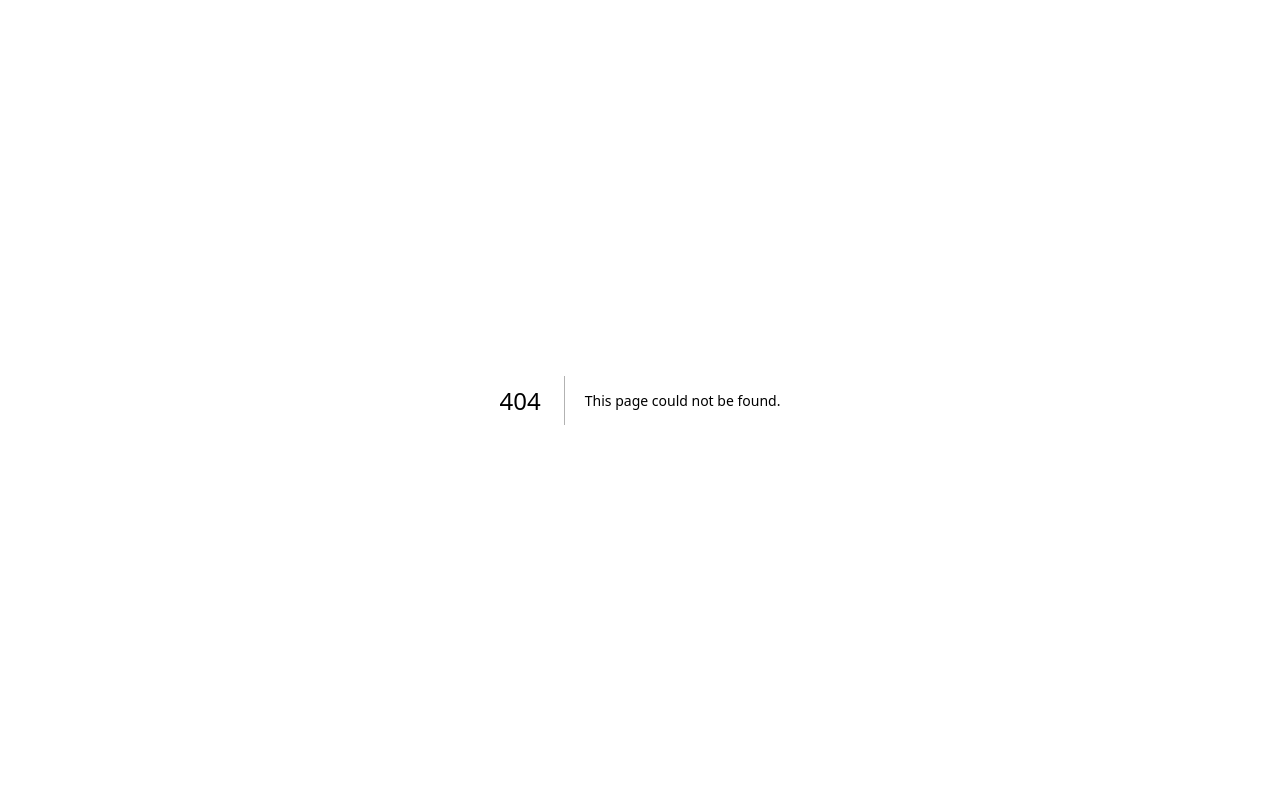
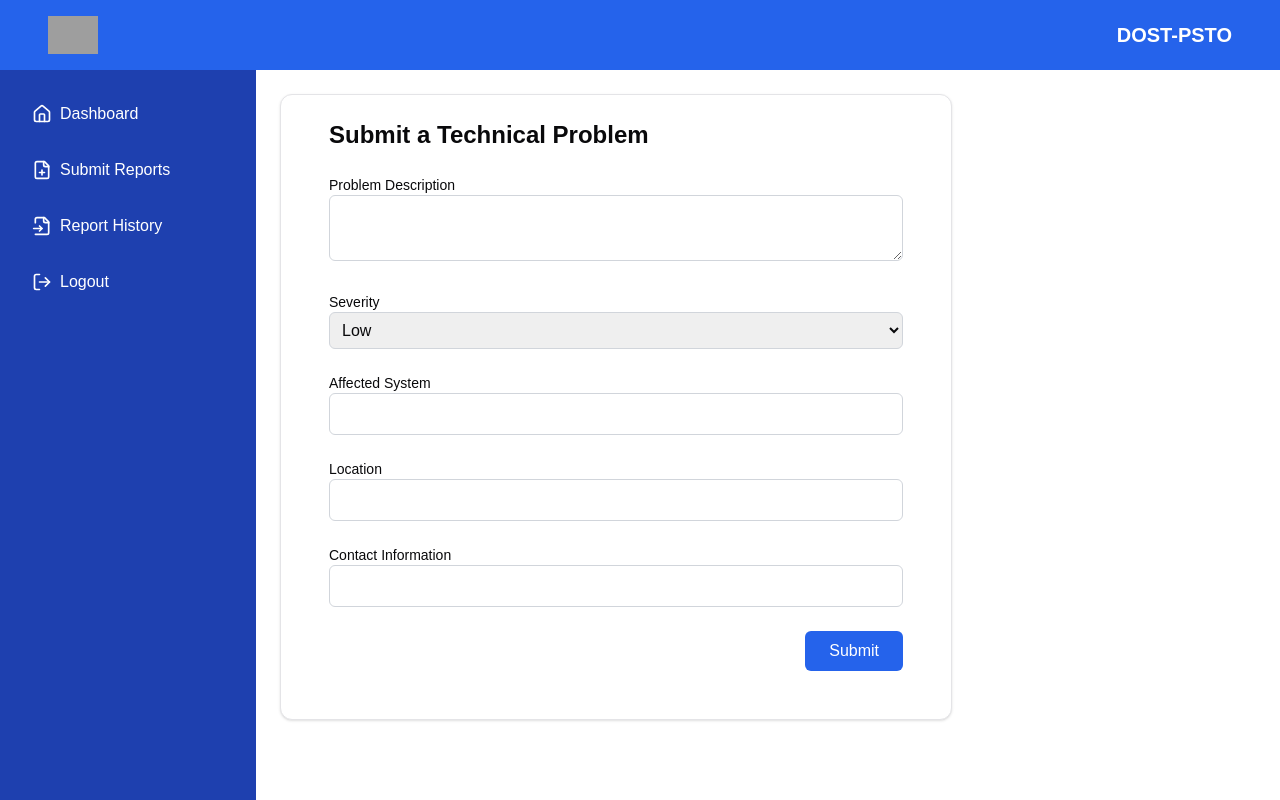
Before and after one commit to mawijardiniano/TechnicaSupportSystem, a Next.js app: page /users/dashboard/submit in a window 1280 px wide. Before the commit this address had no page. Built offline with nearby package versions, Linux system fonts and the light colour scheme; grey boxes are pictures that could not be loaded.

Commit message:
fix users dashboard and submit report page

```diff
--- a/src/app/(pages)/admin/dashboard/page.jsx
+++ b/src/app/(pages)/admin/dashboard/page.jsx
@@ -1,7 +1,14 @@
 "use client";
 import axios from "axios";
 import { useEffect, useState } from "react";
-import { BarChart, AlertCircle } from "lucide-react";
+import {
+  BarChart,
+  Clock,
+  Loader,
+  PauseCircle,
+  CheckCircle,
+  AlertTriangle,
+} from "lucide-react";
 
 export default function Admin() {
   const GET = "http://localhost:5001/api/report/get-report";
@@ -59,7 +66,7 @@ export default function Admin() {
         <div className="w-full h-36 border p-6 rounded-sm flex flex-col justify-between">
           <div className="flex flex-row justify-between">
             <p>Pending Reports</p>
-            <BarChart />
+            <Clock />
           </div>
           <p className="text-3xl font-bold">{pendingReports}</p>
           <p className="text-gray-400 font-medium text-sm">
@@ -69,7 +76,7 @@ export default function Admin() {
         <div className="w-full h-36 border p-6 rounded-sm flex flex-col justify-between">
           <div className="flex flex-row justify-between">
             <p>In Progress Reports</p>
-            <BarChart />
+            <Loader />
           </div>
           <p className="text-3xl font-bold">{inProgressReports}</p>
           <p className="text-gray-400 font-medium text-sm">
@@ -79,7 +86,7 @@ export default function Admin() {
         <div className="w-full h-36 border p-6 rounded-sm flex flex-col justify-between">
           <div className="flex flex-row justify-between">
             <p>On Hold Reports</p>
-            <BarChart />
+            <PauseCircle />
           </div>
           <p className="text-3xl font-bold">{onHoldReports}</p>
           <p className="text-gray-400 font-medium text-sm">
@@ -89,7 +96,7 @@ export default function Admin() {
         <div className="w-full h-36 border p-6 rounded-sm flex flex-col justify-between">
           <div className="flex flex-row justify-between">
             <p>Closed Reports</p>
-            <BarChart />
+            <CheckCircle />
           </div>
           <p className="text-3xl font-bold">{closedReports}</p>
           <p className="text-gray-400 font-medium text-sm">
@@ -99,7 +106,7 @@ export default function Admin() {
         <div className="w-full h-36 border p-6 rounded-sm flex flex-col justify-between">
           <div className="flex flex-row justify-between">
             <p>Critical Reports</p>
-            <AlertCircle />
+            <AlertTriangle />
           </div>
           <p className="text-3xl font-bold">{criticalReports}</p>
           <p className="text-gray-400 font-medium text-sm">
--- a/src/app/(pages)/authentication/login/page.jsx
+++ /dev/null
@@ -1,8 +0,0 @@
-export default function Login() {
-    return (
-
-        <div className="bg-red-600 text-white">
-            HAHAHA
-        </div>
-    )
-}
--- /dev/null
+++ b/src/app/(pages)/users/dashboard/page.jsx
@@ -0,0 +1,15 @@
+export default function Page() {
+  return (
+    <div>
+      <div className="flex flex-row justify-between">
+        <p className="text-4xl font-bold ">WelCum, DOST Staffs</p>
+        <button className="bg-black py-2 px-4 rounded-md text-white">Submit Report</button>
+      </div>
+      <div className="border">
+        <div className="p-4">
+          <h1>Your Reports</h1>
+        </div>
+      </div>
+    </div>
+  )
+}
--- a/src/app/(pages)/dashboard/page.jsx
+++ b/src/app/(pages)/users/dashboard/submit/page.jsx
@@ -1,7 +1,7 @@
 "use client";
 
 import { Card, CardContent } from "@/components/ui/card";
-import { useState, useEffect } from "react";
+import { useState } from "react";
 
 export default function Dashboard() {
   const [formData, setFormData] = useState({
@@ -13,14 +13,12 @@ export default function Dashboard() {
   });
   const [message, setMessage] = useState("");
 
-
   const handleChange = (e) => {
     setFormData({
       ...formData,
       [e.target.name]: e.target.value,
     });
   };
-
 
   const handleSubmit = async (e) => {
     e.preventDefault();
@@ -49,31 +47,22 @@ export default function Dashboard() {
   };
 
   return (
-    <div className="h-screen flex flex-col items-center bg-cover bg-center relative overflow-hidden">
-      <Card>
+    <div className="">
+      <Card className="w-full max-w-2xl p-6">
         <CardContent>
-          <h2 className="text-xl font-semibold mb-4">Submit a Technical Problem</h2>
+          <h2 className="text-2xl font-semibold mb-6">
+            Submit a Technical Problem
+          </h2>
           {message && <div className="mb-4 text-green-600">{message}</div>}
 
-          <form onSubmit={handleSubmit} className="space-y-4">
-          <div>
-              <label htmlFor="severity" className="block text-sm font-medium">Problem</label>
-              <select
-                id="severity"
-                name="severity"
-                value={formData.severity}
-                onChange={handleChange}
-                className="w-full p-2 border border-gray-300 rounded-md"
-                required
+          <form onSubmit={handleSubmit} className="space-y-6">
+            <div>
+              <label
+                htmlFor="description"
+                className="block text-sm font-medium"
               >
-                <option value="low">Cable</option>
-                <option value="medium">PC</option>
-                <option value="high">Network</option>
-              </select>
-            </div>
-
-            <div>
-              <label htmlFor="description" className="block text-sm font-medium">Problem Description</label>
+                Problem Description
+              </label>
               <textarea
                 id="description"
                 name="description"
@@ -85,7 +74,9 @@ export default function Dashboard() {
             </div>
 
             <div>
-              <label htmlFor="severity" className="block text-sm font-medium">Severity</label>
+              <label htmlFor="severity" className="block text-sm font-medium">
+                Severity
+              </label>
               <select
                 id="severity"
                 name="severity"
@@ -101,7 +92,9 @@ export default function Dashboard() {
             </div>
 
             <div>
-              <label htmlFor="system" className="block text-sm font-medium">Affected System</label>
+              <label htmlFor="system" className="block text-sm font-medium">
+                Affected System
+              </label>
               <input
                 id="system"
                 name="system"
@@ -114,7 +107,9 @@ export default function Dashboard() {
             </div>
 
             <div>
-              <label htmlFor="location" className="block text-sm font-medium">Location</label>
+              <label htmlFor="location" className="block text-sm font-medium">
+                Location
+              </label>
               <input
                 id="location"
                 name="location"
@@ -127,7 +122,9 @@ export default function Dashboard() {
             </div>
 
             <div>
-              <label htmlFor="contact" className="block text-sm font-medium">Contact Information</label>
+              <label htmlFor="contact" className="block text-sm font-medium">
+                Contact Information
+              </label>
               <input
                 id="contact"
                 name="contact"
@@ -140,7 +137,12 @@ export default function Dashboard() {
             </div>
 
             <div className="text-right">
-              <button type="submit" className="px-6 py-2 bg-blue-600 text-white rounded-md">Submit</button>
+              <button
+                type="submit"
+                className="px-6 py-2 bg-blue-600 text-white rounded-md"
+              >
+                Submit
+              </button>
             </div>
           </form>
         </CardContent>
--- /dev/null
+++ b/src/app/(pages)/users/layout.jsx
@@ -0,0 +1,18 @@
+import Navbar from "@/components/users/navbar";
+import Sidebar from "@/components/users/sidebar";
+
+const Layout = ({ children }) => {
+  return (
+    <div className="h-screen flex flex-col overflow-hidden w-full">
+      <Navbar />
+      <div className="flex flex-1 overflow-hidden">
+        <aside className="w-64 bg-blue-800 text-white hidden md:block">
+          <Sidebar />
+        </aside>
+        <main className="flex-1 p-6 bg-white">{children}</main>
+      </div>
+    </div>
+  );
+};
+
+export default Layout;
--- a/src/app/page.js
+++ b/src/app/page.js
@@ -1,5 +1,5 @@
 
-import Admin from "@/app/(pages)/admin/dashboard/page"
+import Admin from "@/app/(pages)/users/dashboard/page"
 export default function Home() {
   return (
     <div>
--- /dev/null
+++ b/src/components/users/navbar.jsx
@@ -0,0 +1,19 @@
+"use client"
+import Image from "next/image";
+import Link from "next/link";
+import logo from "@/assets/Logo.png";
+
+const Navbar = () => {
+  return (
+    <nav className="bg-blue-600 text-white p-4">
+      <div className="px-8 w-full flex justify-between items-center">
+        <Link href="https://region4b.dost.gov.ph/" target="_blank">
+          <Image src={logo} alt="DOST Logo" width={50} height={50} />
+        </Link>
+        <h1 className="text-xl font-bold">DOST-PSTO</h1>
+      </div>
+    </nav>
+  );
+};
+
+export default Navbar;
--- /dev/null
+++ b/src/components/users/sidebar.jsx
@@ -0,0 +1,58 @@
+"use client";
+
+import React, { useState } from "react";
+import Link from "next/link";
+import { usePathname } from "next/navigation";
+import {
+  HomeIcon,
+  FilePlus,
+  FileInput,
+  FileOutput,
+  Settings,
+  LogOut,
+  ChevronDown,
+  ChevronUp,
+} from "lucide-react";
+
+const Sidebar = () => {
+  const [isSettingsOpen, setIsSettingsOpen] = useState(false);
+  const pathname = usePathname();
+
+  const toggleSettings = () => setIsSettingsOpen(!isSettingsOpen);
+
+  const activeClasses = "bg-blue-200 text-blue-700";
+  const baseClasses = "flex items-center gap-2 p-2 rounded-md transition-colors duration-200 hover:bg-gray-200 hover:text-gray-700";
+
+  return (
+    <div className="flex flex-col overflow-hidden">
+      <nav>
+        <ul className="p-6 space-y-4">
+          <li>
+            <Link href="/users/dashboard" className={`${baseClasses} ${pathname === "/admin/dashboard" ? activeClasses : ""}`}>
+              <HomeIcon size={20} /> Dashboard
+            </Link>
+          </li>
+          <li>
+            <Link href="/users/dashboard/submit" className={`${baseClasses} ${pathname === "/admin/add" ? activeClasses : ""}`}>
+              <FilePlus size={20} />Submit Reports
+            </Link>
+          </li>
+          <li>
+            <Link href="/admin/incoming" className={`${baseClasses} ${pathname === "/admin/incoming" ? activeClasses : ""}`}>
+              <FileInput size={20} /> Report History
+            </Link>
+          </li>
+
+
+          <li>
+            <button className="flex items-center gap-2 w-full text-left p-2 rounded-md transition-colors duration-200 hover:bg-gray-200 hover:text-gray-700">
+              <LogOut size={20} /> Logout
+            </button>
+          </li>
+        </ul>
+      </nav>
+    </div>
+  );
+};
+
+export default Sidebar;
```
Also changed, not shown: src/app/(pages)/authentication/signup/page.jsx (deleted).
